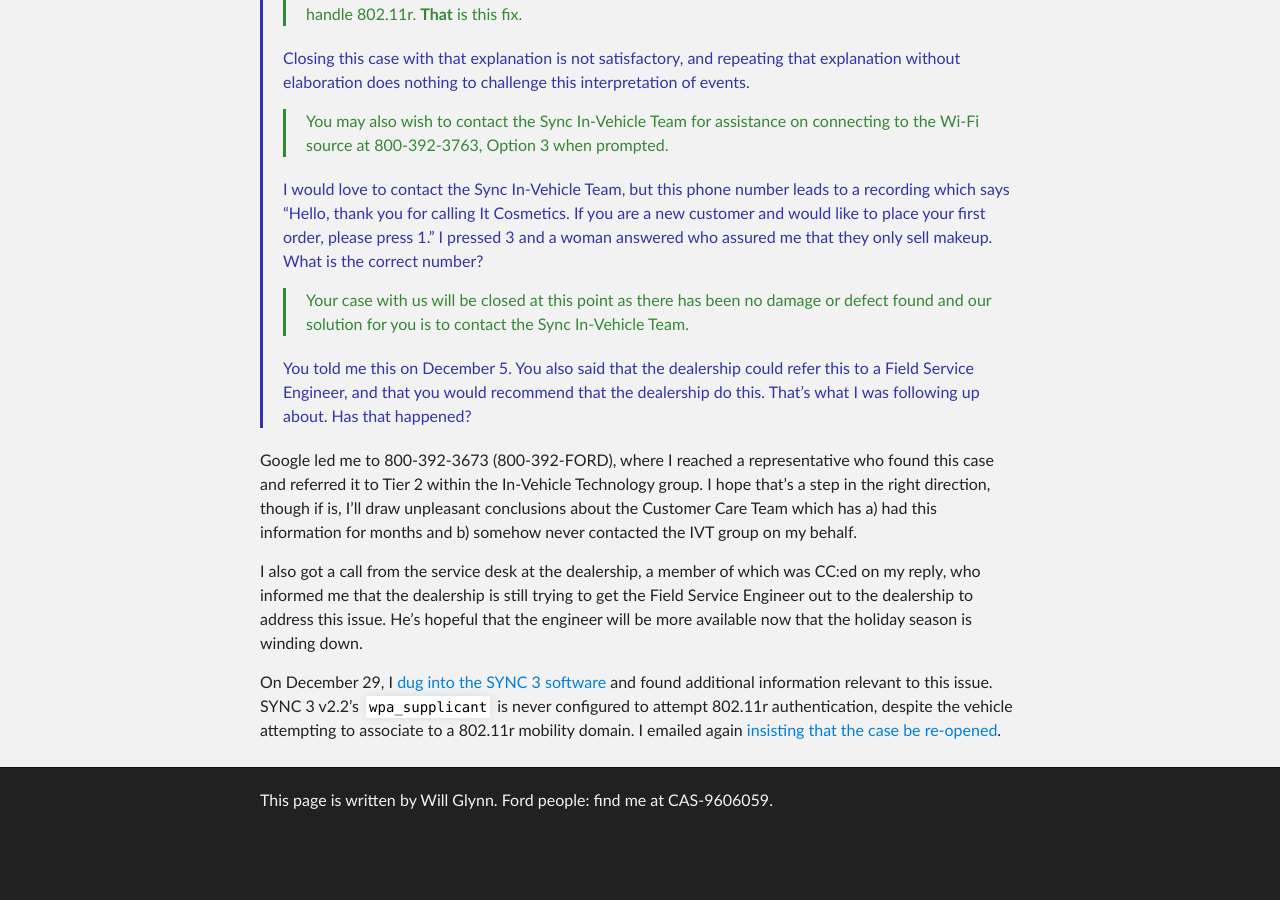
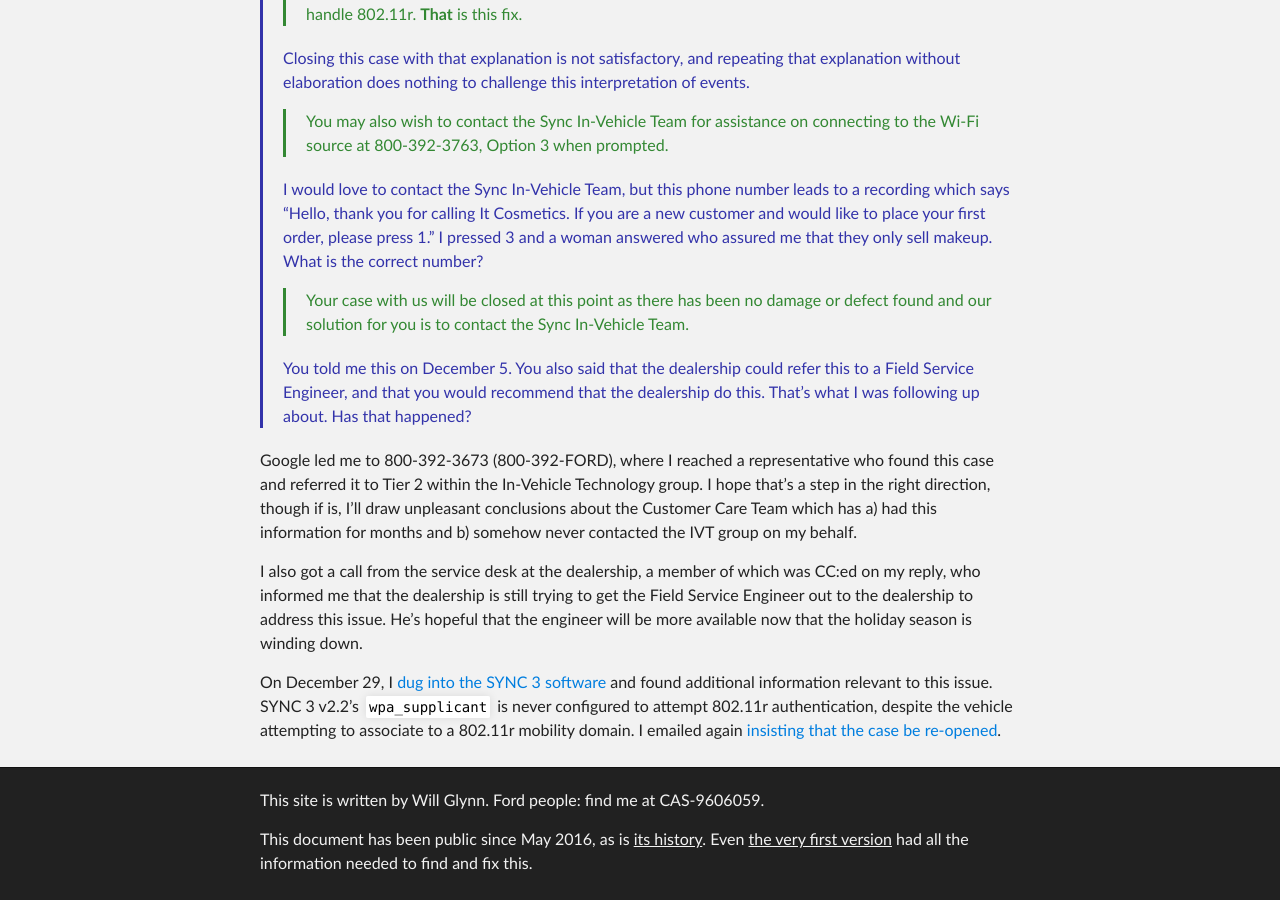
Before and after one commit to willglynn/ford-wifi-is-broken.com, a Jekyll site: the page built from index.md, in a window 1280 px wide and 900 px high, scrolled down 7280 px. Built offline with Jekyll 4.4.1, drawn with Linux system fonts in a browser that asks for light colours; our own code applies the rules of GitHub Pages for plain Markdown files; before the commit the page ends 8117 px from its top, so only the background shows below that.

Commit message:
Update the footers

```diff
--- a/_layouts/default.html
+++ b/_layouts/default.html
@@ -31,7 +31,8 @@
     <!-- FOOTER  -->
     <div id="footer_wrap" class="outer">
       <footer class="inner">
-        <p class="copyright">This page is written by Will Glynn. Ford people: find me at CAS-9606059.</p>
+        <p class="copyright">This site is written by Will Glynn. Ford people: find me at CAS-9606059.</p>
+        <p>This document has been public since May 2016, as is <a href="https://github.com/willglynn/ford-wifi-is-broken.com/commits/master">its history</a>. Even <a href="https://github.com/willglynn/ford-wifi-is-broken.com/blob/dc20457ed322915b7d84b333fc3d50520356bc72/sync3-wifi-issue.md">the very first version</a> had all the information needed to find and fix this.</p>
       </footer>
     </div>
 
--- a/_layouts/email.html
+++ b/_layouts/email.html
@@ -31,7 +31,7 @@
     <!-- FOOTER  -->
     <div id="footer_wrap" class="outer">
       <footer class="inner">
-        <p class="copyright">This page is written by Will Glynn. Ford people: find me at CAS-9606059.</p>
+        <p class="copyright">This site is written by Will Glynn, but this page is an email which might be written by someone else.</p>
       </footer>
     </div>
 
```
